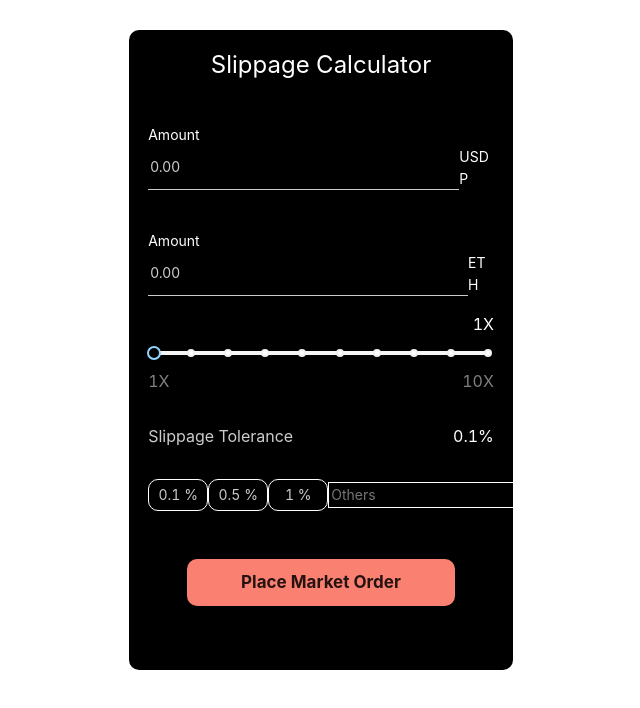
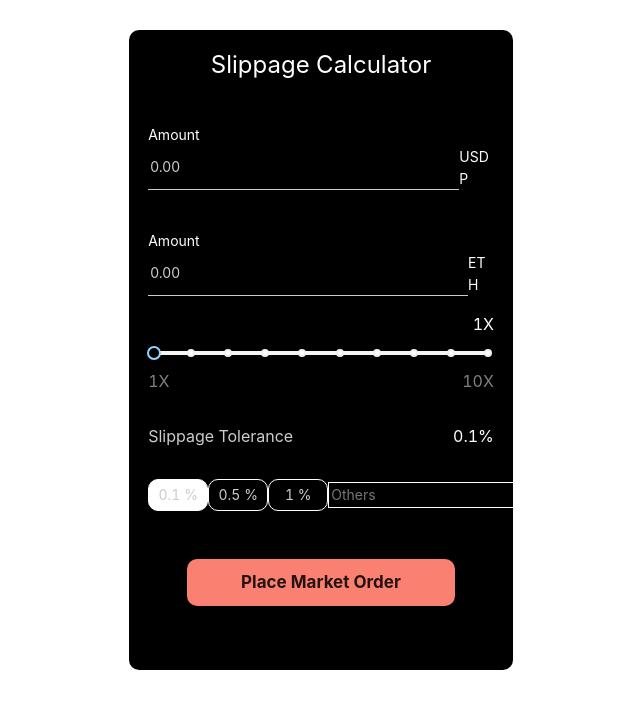
Before and after one commit to Sam44323/slippage_calculator, a React (Create React App) app: page / in a window 1280 px wide. Shown: the top 708 px of the page, without its empty margins (319-959 px from the left). Built offline with nearby package versions, Linux system fonts and the light colour scheme.

Commit message:
add: added activation for options

```diff
--- a/src/App.tsx
+++ b/src/App.tsx
@@ -129,6 +129,7 @@ const App: React.FC = () => {
           </section>
           <section className={styles.slippageValues}>
             <Options
+              active={slippage.type === "defined" && slippage.value === "0.1"}
               value="0.1"
               clickHandler={() =>
                 setSlippage({
@@ -138,6 +139,7 @@ const App: React.FC = () => {
               }
             />
             <Options
+              active={slippage.type === "defined" && slippage.value === "0.5"}
               value="0.5"
               clickHandler={() =>
                 setSlippage({
@@ -147,6 +149,7 @@ const App: React.FC = () => {
               }
             />
             <Options
+              active={slippage.type === "defined" && slippage.value === "1"}
               value="1"
               clickHandler={() =>
                 setSlippage({
--- a/src/components/Options.tsx
+++ b/src/components/Options.tsx
@@ -4,11 +4,18 @@ import styles from "../styles/components/Options.module.scss";
 interface OptionProps {
   value: string;
   clickHandler: () => void;
+  active: boolean;
 }
 
 const Options: React.FC<OptionProps> = (props) => {
   return (
-    <div className={styles.OptionsContainer} onClick={props.clickHandler}>
+    <div
+      className={styles.OptionsContainer}
+      onClick={props.clickHandler}
+      style={{
+        backgroundColor: props.active ? "#fff" : "transparent",
+      }}
+    >
       {props.value} %
     </div>
   );
--- a/src/styles/components/Options.module.scss
+++ b/src/styles/components/Options.module.scss
@@ -8,7 +8,7 @@
   min-width: 60px;
   &:hover{
     background-color: #fff;
-    color: black;
+    color: salmon;
     cursor: pointer;
   }
 }
```
